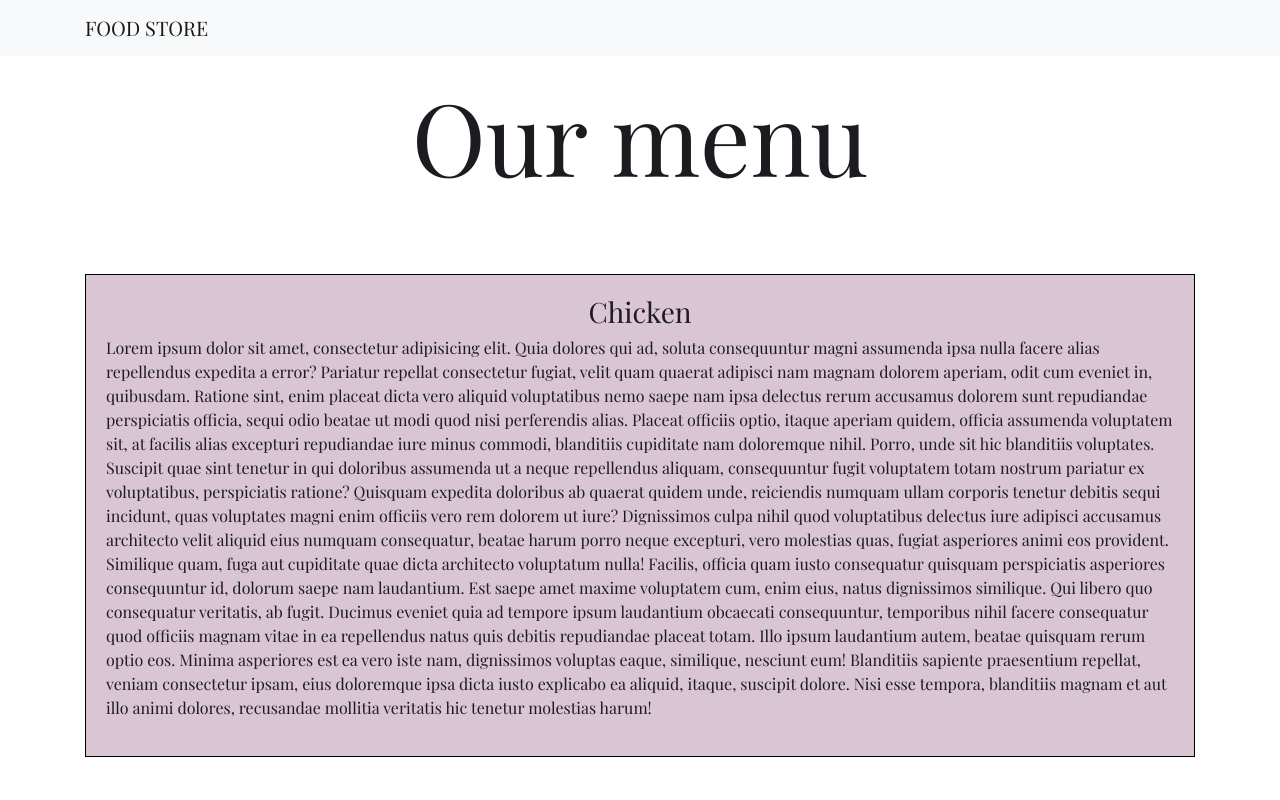
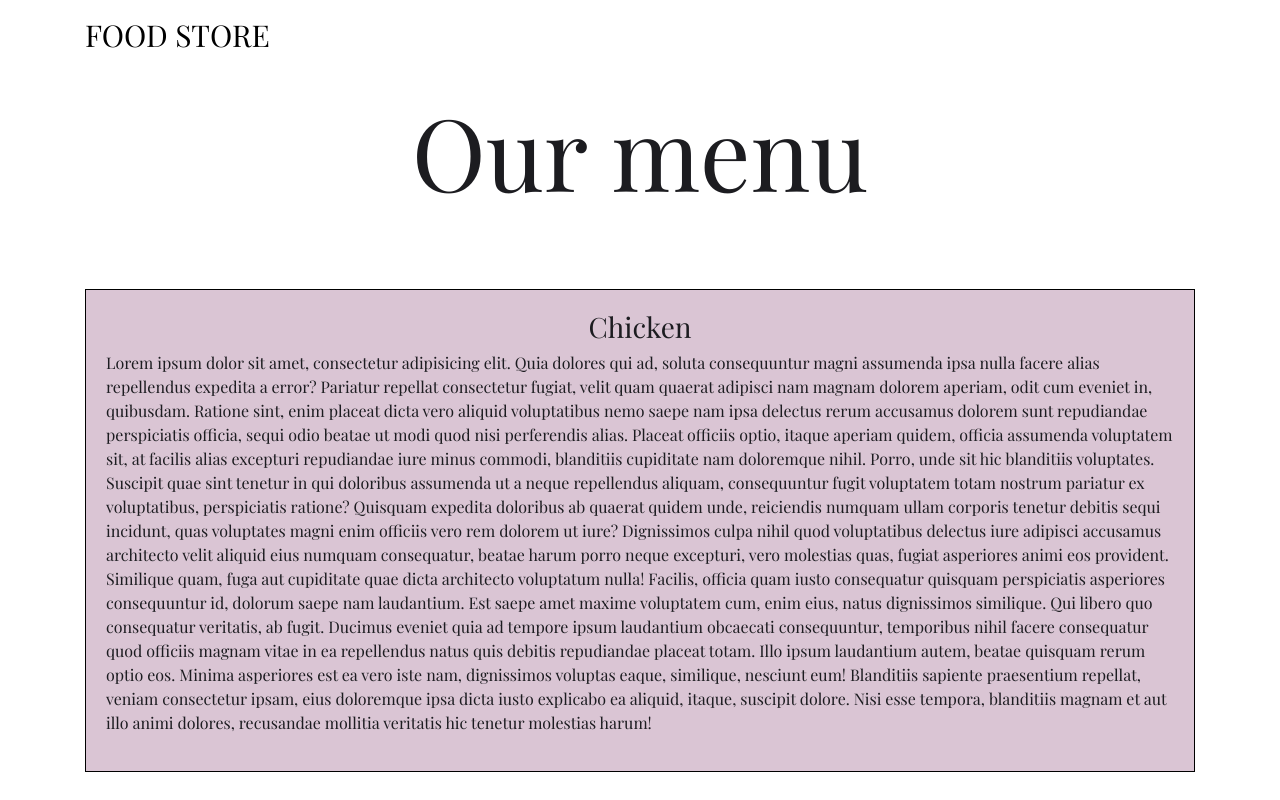
Before and after one commit to RithiFrancis/RithiFrancis.github.io, a plain HTML site: page module-3/index1.html in a window 1280 px wide. Shown: the top 800 px of the page. Drawn offline with nearby package versions, Linux system fonts and the light colour scheme.

Commit message:
Update index1.html

```diff
--- a/module-3/index1.html
+++ b/module-3/index1.html
@@ -29,9 +29,9 @@
 
   <body>
     <header>
-      <nav class="navbar navbar-expand-lg navbar-light bg-light">
+      <nav class="navbar navbar-expand-lg">
         <div class="container">
-          <a class="navbar-brand" href="#">FOOD STORE</a>
+          <a class="navbar-brand nav-head" href="#">FOOD STORE</a>
 
           <button
             class="navbar-toggler d-md-none"
```
